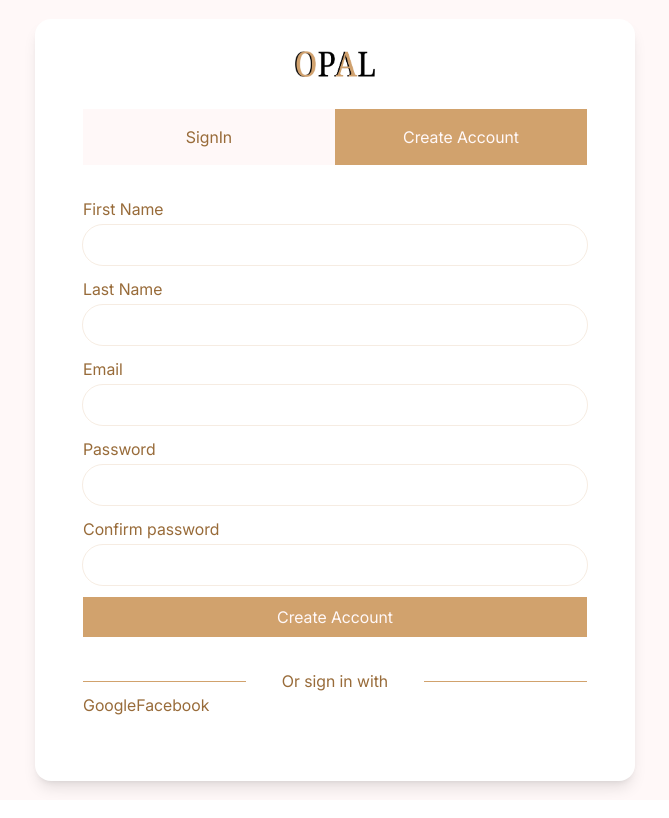
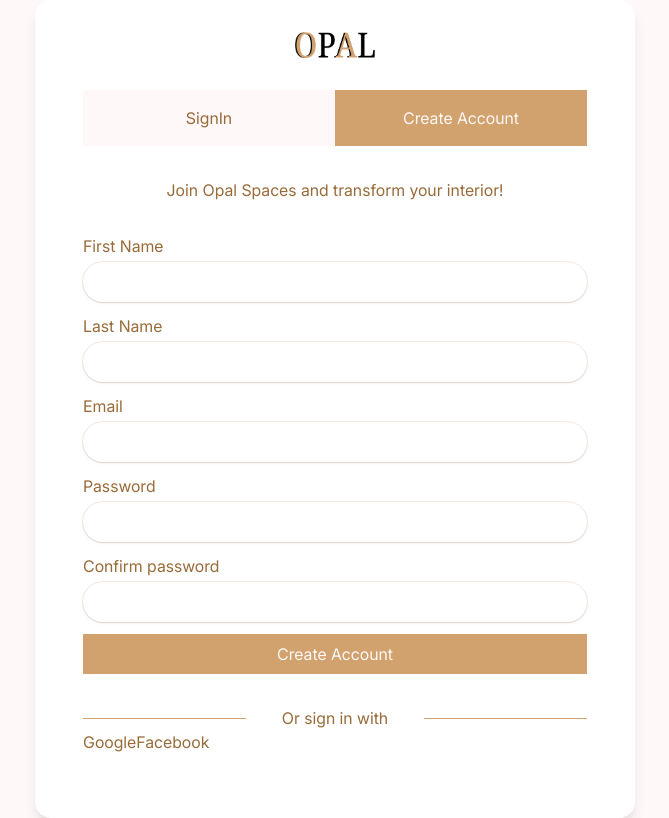
Before and after one commit to benchigozie/opal-spaces, a React (Vite) app: page /signin in a window 1280 px wide. Both pictures are taken after typing "name@example.com", "Sample123" into the empty fields and a click on the button "Create Account". Shown: the whole page, without its empty margins (305-974 px from the left). Built offline with nearby package versions, Linux system fonts and the light colour scheme.

Commit message:
feat: added text above forms for both signin and signup.

```diff
--- a/src/components/Login.tsx
+++ b/src/components/Login.tsx
@@ -6,11 +6,11 @@ function Login() {
       <form action="" className="flex flex-col gap-3 w-full-">
         <div className="flex flex-col gap-1">
           <label htmlFor="email" className="text-my-brown">Email</label>
-          <input type="email" id="email" className="rounded-full py-2 px-4 outline-light-wood/20 focus:outline-light-wood outline-1 caret-light-wood text-my-brown" />
+          <input type="email" id="email" className="rounded-full shadow-sm py-2 px-4 outline-light-wood/20 focus:outline-light-wood outline-1 caret-light-wood text-my-brown" />
         </div>
         <div className="flex flex-col gap-1">
           <label htmlFor="password" className="text-my-brown">Password</label>
-          <input type="password" id="password" className="rounded-full py-2 px-4 outline-light-wood/20 focus:outline-light-wood outline-1 caret-light-wood text-my-brown" />
+          <input type="password" id="password" className="rounded-full shadow-sm  py-2 px-4 outline-light-wood/20 focus:outline-light-wood outline-1 caret-light-wood text-my-brown" />
         </div>
         <Button btnText="Login" className="text-my-white bg-light-wood" />
       </form>
--- a/src/components/SignUp.tsx
+++ b/src/components/SignUp.tsx
@@ -7,23 +7,23 @@ function SignUp() {
       <form action="" className="flex flex-col gap-3 w-full">
         <div className="flex flex-col gap-1">
           <label htmlFor="first-name" className="text-my-brown">First Name</label>
-          <input type="text" id="first-name" className="rounded-full py-2 px-4 outline-light-wood/20 focus:outline-light-wood outline-1 caret-light-wood text-my-brown" />
+          <input type="text" id="first-name" className="rounded-full shadow-sm py-2 px-4 outline-light-wood/20 focus:outline-light-wood outline-1 caret-light-wood text-my-brown" />
         </div>
         <div className="flex flex-col gap-1">
           <label htmlFor="last-name" className="text-my-brown">Last Name</label>
-          <input type="text" id="last-name" className="rounded-full py-2 px-4 outline-light-wood/20 focus:outline-light-wood outline-1 caret-light-wood text-my-brown" />
+          <input type="text" id="last-name" className="rounded-full shadow-sm py-2 px-4 outline-light-wood/20 focus:outline-light-wood outline-1 caret-light-wood text-my-brown" />
         </div>
         <div className="flex flex-col gap-1">
           <label htmlFor="email" className="text-my-brown">Email</label>
-          <input type="email" id="email" className="rounded-full py-2 px-4 outline-light-wood/20 focus:outline-light-wood outline-1 caret-light-wood text-my-brown" />
+          <input type="email" id="email" className="rounded-full shadow-sm py-2 px-4 outline-light-wood/20 focus:outline-light-wood outline-1 caret-light-wood text-my-brown" />
         </div>
         <div className="flex flex-col gap-1">
           <label htmlFor="password" className="text-my-brown">Password</label>
-          <input type="password" id="password" className="rounded-full py-2 px-4 outline-light-wood/20 focus:outline-light-wood outline-1 caret-light-wood text-my-brown" />
+          <input type="password" id="password" className="rounded-full shadow-sm py-2 px-4 outline-light-wood/20 focus:outline-light-wood outline-1 caret-light-wood text-my-brown" />
         </div>
         <div className="flex flex-col gap-1">
           <label htmlFor="confirm-password" className="text-my-brown">Confirm password</label>
-          <input type="password" id="confirm-password" className="rounded-full py-2 px-4 outline-light-wood/20 focus:outline-light-wood outline-1 caret-light-wood text-my-brown" />
+          <input type="password" id="confirm-password" className="rounded-full shadow-sm py-2 px-4 outline-light-wood/20 focus:outline-light-wood outline-1 caret-light-wood text-my-brown" />
         </div>
         <Button btnText="Create Account" className="text-my-white bg-light-wood" />
       </form>
--- a/src/pages/SignForms.tsx
+++ b/src/pages/SignForms.tsx
@@ -19,6 +19,9 @@ function SignForms() {
                     <button className={`w-full py-3 md:py-4 ${ formType === 'register' ? 'bg-light-wood text-my-white' : 'bg-my-white text-my-brown' } cursor-pointer`} onClick={() => setFormType('register')}>
                         <p className="text-center">Create Account</p>
                     </button>
+                </div>
+                <div>
+                    <p className="text-center text-my-brown">{formType === 'login' ? 'sign in to your Opal Spaces account' : 'Join Opal Spaces and transform your interior!'} </p>
                 </div>
                 <div className="w-full">
                     {
```
